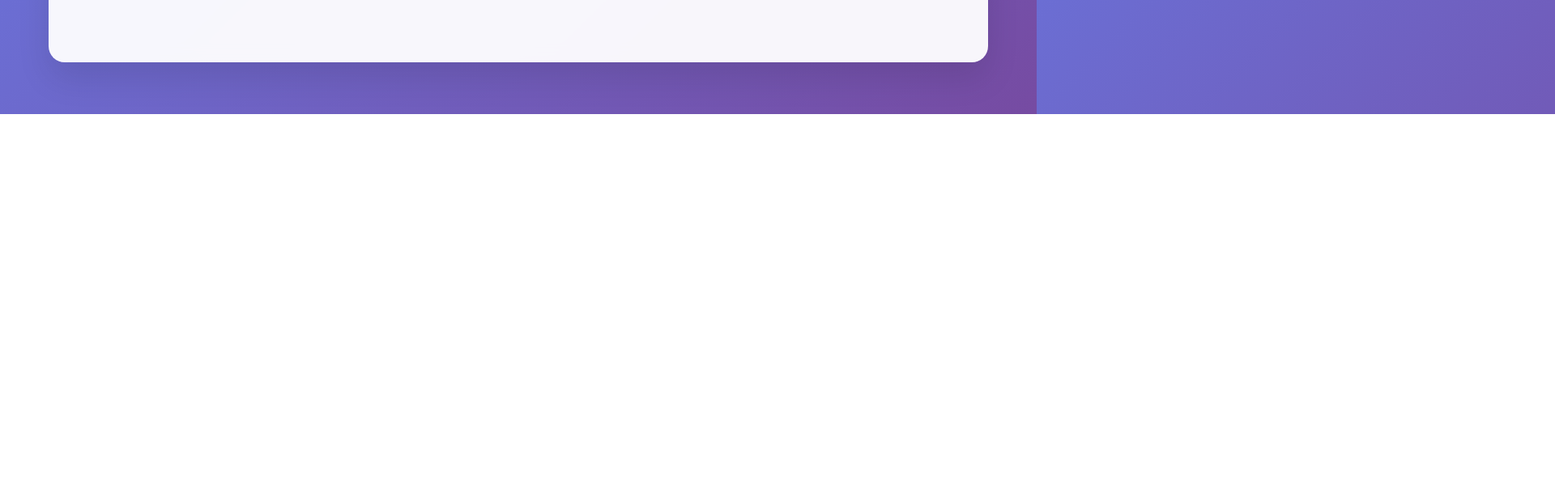
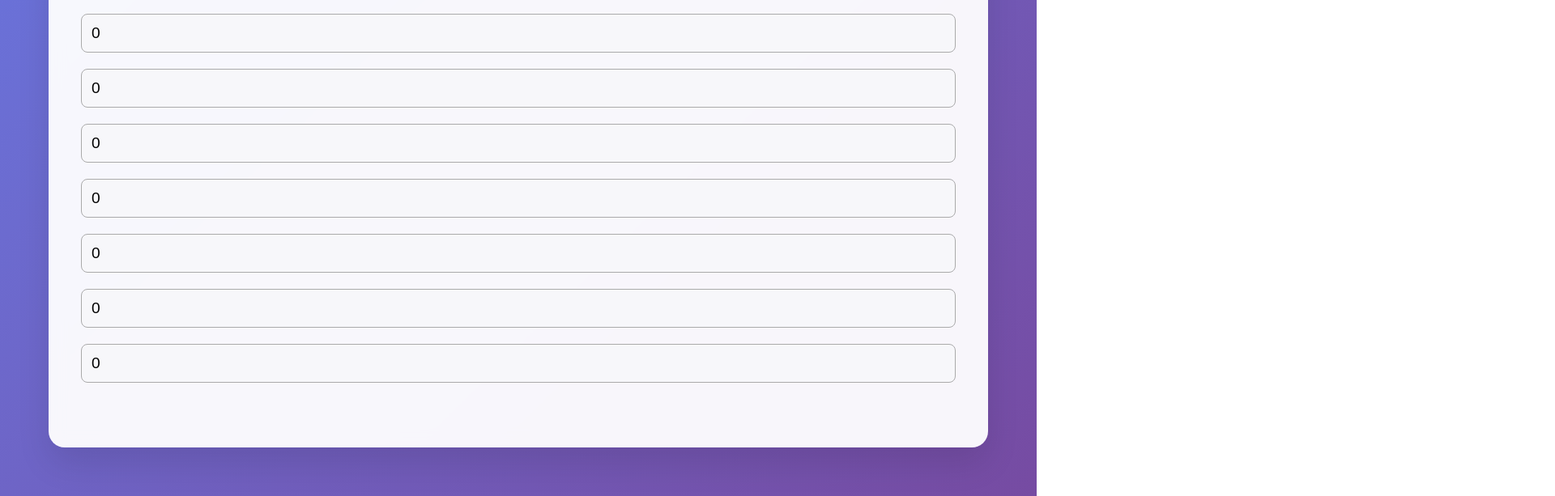
Before and after one commit to Yostage/yostage.github.io, a plain HTML site: page index.html in a window 1280 px wide. Shown: the part 659-1272 px from the top of the page at 81% size, 1920 px wide, since content can reach past the window. Before the commit the page ends 800 px from the top, so only its background shows below. Drawn offline with Linux system fonts and the light colour scheme.

Commit message:
verticalize

```diff
--- a/index.html
+++ b/index.html
@@ -203,15 +203,15 @@
 
             <section class="section">
                 <h2>Output Boxes</h2>
-                <div class="output-boxes" style="display: flex; gap: 20px; margin-top: 20px;">
-                    <input type="text" class="output-box" readonly style="flex:1; padding: 12px; border-radius: 8px; border: 1px solid #aaa; font-size: 1.2rem; background: #f7f7fa;">
-                    <input type="text" class="output-box" readonly style="flex:1; padding: 12px; border-radius: 8px; border: 1px solid #aaa; font-size: 1.2rem; background: #f7f7fa;">
-                    <input type="text" class="output-box" readonly style="flex:1; padding: 12px; border-radius: 8px; border: 1px solid #aaa; font-size: 1.2rem; background: #f7f7fa;">
-                    <input type="text" class="output-box" readonly style="flex:1; padding: 12px; border-radius: 8px; border: 1px solid #aaa; font-size: 1.2rem; background: #f7f7fa;">
-                    <input type="text" class="output-box" readonly style="flex:1; padding: 12px; border-radius: 8px; border: 1px solid #aaa; font-size: 1.2rem; background: #f7f7fa;">
-                    <input type="text" class="output-box" readonly style="flex:1; padding: 12px; border-radius: 8px; border: 1px solid #aaa; font-size: 1.2rem; background: #f7f7fa;">
-                    <input type="text" class="output-box" readonly style="flex:1; padding: 12px; border-radius: 8px; border: 1px solid #aaa; font-size: 1.2rem; background: #f7f7fa;">
-                    <input type="text" class="output-box" readonly style="flex:1; padding: 12px; border-radius: 8px; border: 1px solid #aaa; font-size: 1.2rem; background: #f7f7fa;">
+                <div class="output-boxes" style="display: flex; flex-direction: column; gap: 20px; margin-top: 20px;">
+                    <input type="text" class="output-box" readonly style="padding: 12px; border-radius: 8px; border: 1px solid #aaa; font-size: 1.2rem; background: #f7f7fa;">
+                    <input type="text" class="output-box" readonly style="padding: 12px; border-radius: 8px; border: 1px solid #aaa; font-size: 1.2rem; background: #f7f7fa;">
+                    <input type="text" class="output-box" readonly style="padding: 12px; border-radius: 8px; border: 1px solid #aaa; font-size: 1.2rem; background: #f7f7fa;">
+                    <input type="text" class="output-box" readonly style="padding: 12px; border-radius: 8px; border: 1px solid #aaa; font-size: 1.2rem; background: #f7f7fa;">
+                    <input type="text" class="output-box" readonly style="padding: 12px; border-radius: 8px; border: 1px solid #aaa; font-size: 1.2rem; background: #f7f7fa;">
+                    <input type="text" class="output-box" readonly style="padding: 12px; border-radius: 8px; border: 1px solid #aaa; font-size: 1.2rem; background: #f7f7fa;">
+                    <input type="text" class="output-box" readonly style="padding: 12px; border-radius: 8px; border: 1px solid #aaa; font-size: 1.2rem; background: #f7f7fa;">
+                    <input type="text" class="output-box" readonly style="padding: 12px; border-radius: 8px; border: 1px solid #aaa; font-size: 1.2rem; background: #f7f7fa;">
                 </div>
             </section>
         </main>
```
